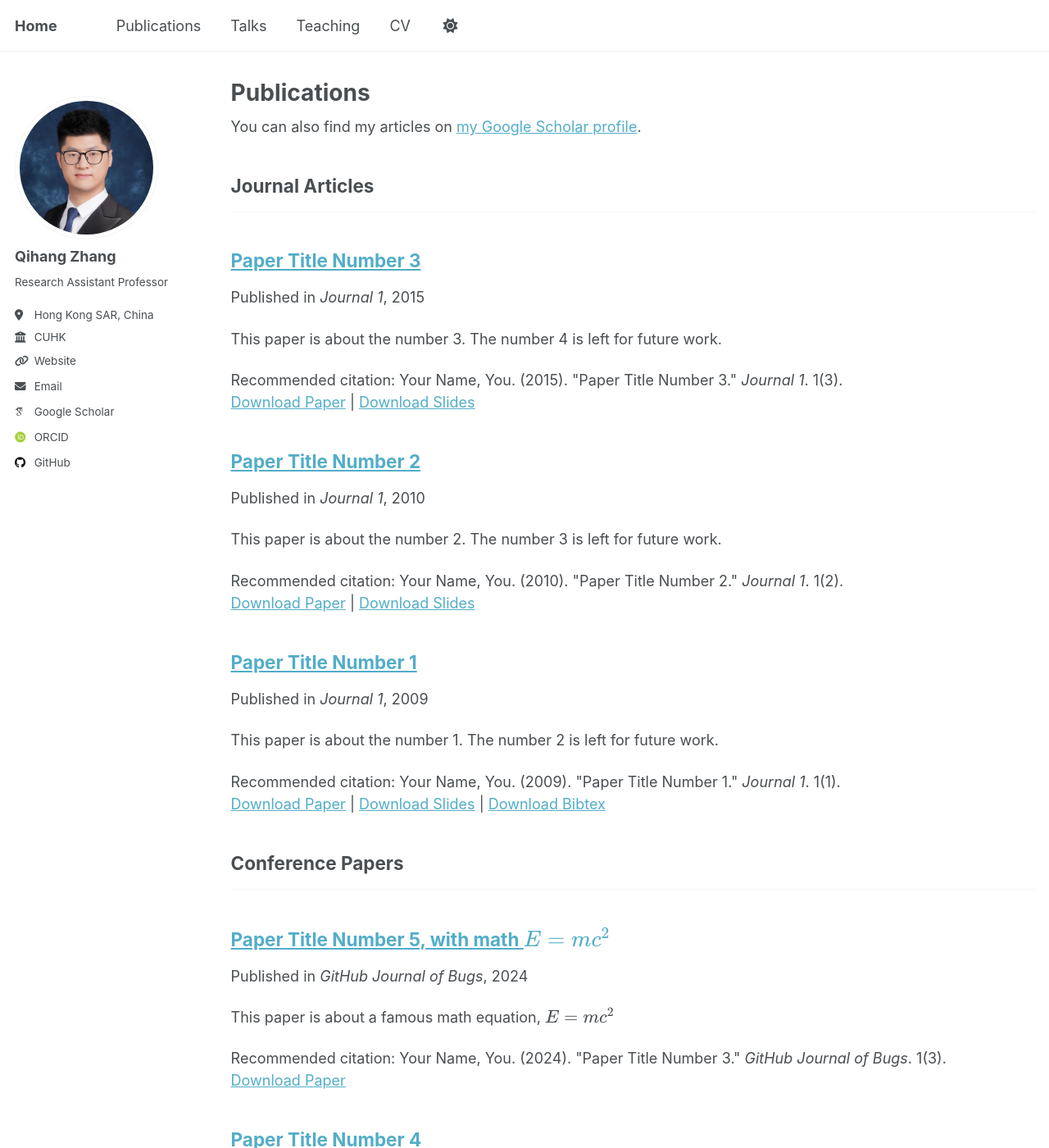
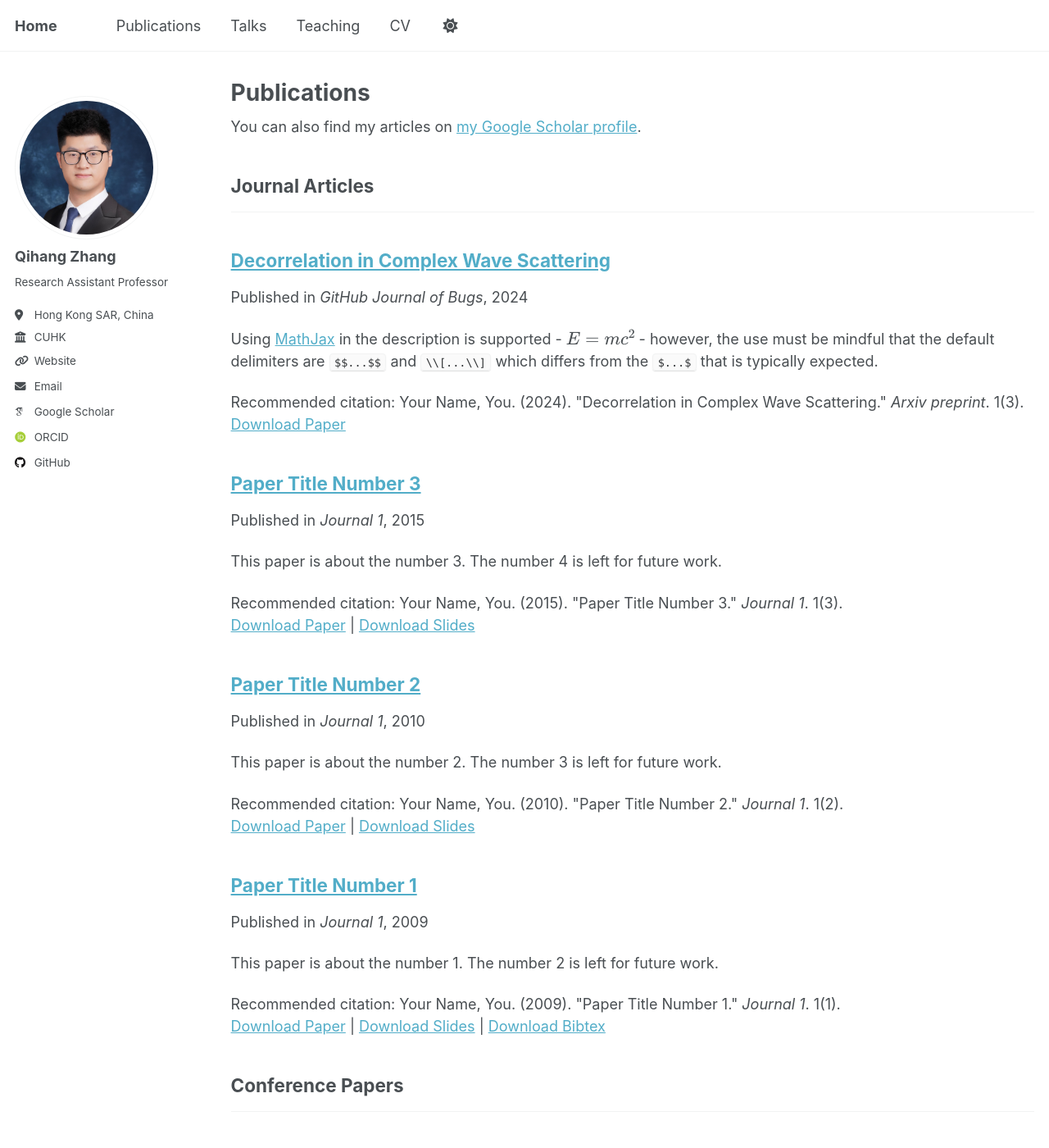
Before and after one commit to qhzhang95/qhzhang95.github.io, a Jekyll site: the page built from _pages/publications.html, in a window 1280 px wide and 1400 px high. Shown: the whole window at 82% size. Built offline with Jekyll 4.4.1, drawn with Linux system fonts in a browser that asks for light colours; some web fonts are replaced; a script that is not in the unit is left out.

Commit message:
Update 2025-06-08-paper-title-number-5.md
teest paper 5

```diff
--- a/_publications/2025-06-08-paper-title-number-5.md
+++ b/_publications/2025-06-08-paper-title-number-5.md
@@ -1,13 +1,13 @@
 ---
-title: "Paper Title Number 5, with math $$E=mc^2$$"
+title: "Decorrelation in Complex Wave Scattering"
 collection: publications
-category: conferences
-permalink: /publication/2024-02-17-paper-title-number-4
-excerpt: 'This paper is about a famous math equation, $$E=mc^2$$'
+category: manuscripts
+permalink: https://arxiv.org/abs/2504.11330 #/publication/2024-02-17-paper-title-number-4
+#excerpt: 'This paper is about a famous math equation, $$E=mc^2$$'
 date: 2024-02-17
 venue: 'GitHub Journal of Bugs'
 paperurl: 'http://academicpages.github.io/files/paper3.pdf'
-citation: 'Your Name, You. (2024). &quot;Paper Title Number 3.&quot; <i>GitHub Journal of Bugs</i>. 1(3).'
+citation: 'Your Name, You. (2024). &quot;Decorrelation in Complex Wave Scattering.&quot; <i>Arxiv preprint</i>. 1(3).'
 ---
 
 Using [MathJax](https://www.mathjax.org/) in the description is supported - $$E=mc^2$$ - however, the use must be mindful that the default delimiters are `$$...$$` and `\\[...\\]` which differs from the `$...$` that is typically expected.
```
